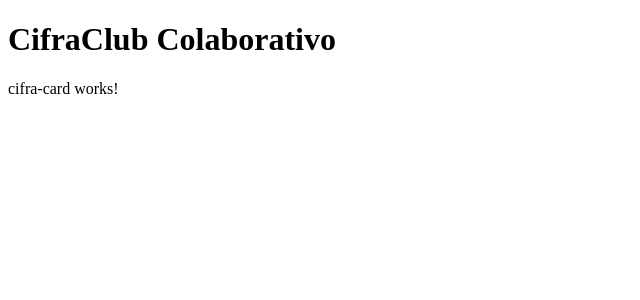
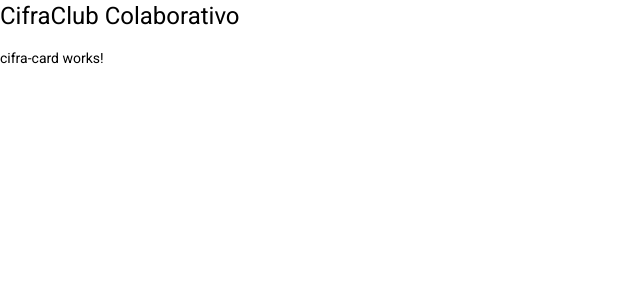
Before and after one commit to MatheusAlvesAlmeida/CifraClubColaborativo, an Angular app in the folder frontend/: page / in a window 1280 px wide. Shown: the top 300 px of the page, without its empty margins (0-640 px from the left). Built offline with nearby package versions, Linux system fonts and the light colour scheme; no server answers.

Commit message:
chore: add angular material

```diff
--- a/frontend/angular.json
+++ b/frontend/angular.json
@@ -27,6 +27,7 @@
               "src/assets"
             ],
             "styles": [
+              "./node_modules/@angular/material/prebuilt-themes/indigo-pink.css",
               "src/styles.css"
             ],
             "scripts": []
@@ -94,6 +95,7 @@
               "src/assets"
             ],
             "styles": [
+              "./node_modules/@angular/material/prebuilt-themes/indigo-pink.css",
               "src/styles.css"
             ],
             "scripts": []
--- a/frontend/package.json
+++ b/frontend/package.json
@@ -11,10 +11,12 @@
   "private": true,
   "dependencies": {
     "@angular/animations": "~13.3.0",
+    "@angular/cdk": "^13.3.9",
     "@angular/common": "~13.3.0",
     "@angular/compiler": "~13.3.0",
     "@angular/core": "~13.3.0",
     "@angular/forms": "~13.3.0",
+    "@angular/material": "^13.3.9",
     "@angular/platform-browser": "~13.3.0",
     "@angular/platform-browser-dynamic": "~13.3.0",
     "@angular/router": "~13.3.0",
--- a/frontend/src/index.html
+++ b/frontend/src/index.html
@@ -15,7 +15,10 @@
       href="https://fonts.googleapis.com/icon?family=Material+Icons"
       rel="stylesheet"
     />
-  </head>
+      <link rel="preconnect" href="https://fonts.gstatic.com">
+    <link href="https://fonts.googleapis.com/css2?family=Roboto:wght@300;400;500&display=swap" rel="stylesheet">
+    <link href="https://fonts.googleapis.com/icon?family=Material+Icons" rel="stylesheet">
+</head>
   <body class="mat-typography">
     <app-root></app-root>
   </body>
--- a/frontend/src/styles.css
+++ b/frontend/src/styles.css
@@ -1 +1,4 @@
 /* You can add global styles to this file, and also import other style files */
+
+html, body { height: 100%; }
+body { margin: 0; font-family: Roboto, "Helvetica Neue", sans-serif; }
```
Also changed, not shown: frontend/src/app/app.module.ts (+10 -1 lines), 1 other file (tests, documents, lock files or other folders).
